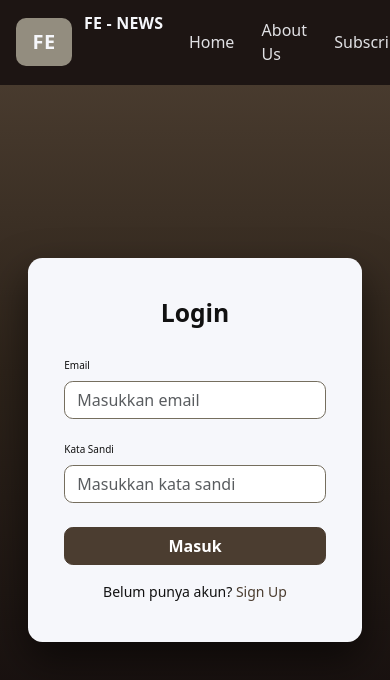
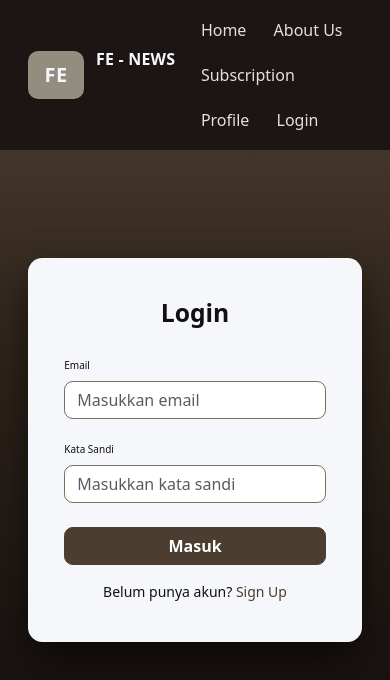
Before and after one commit to SamanthaOC-untar/uas-FENEWS, a Next.js app: page /login in a window 390 px wide. Shown: the top 680 px of the page. Built offline with nearby package versions, Linux system fonts and the light colour scheme.

Commit message:
header bootstrap

```diff
--- a/app/styles/header.module.css
+++ b/app/styles/header.module.css
@@ -5,23 +5,26 @@
   padding: 0.75rem 1rem;
   font-size: 1rem;
   position: fixed;
-  top: 0; left: 0; right: 0;
+  top: 0;
+  left: 0;
+  right: 0;
   z-index: 1000;
 }
 
+/* container bootstrap + layout flex */
 .inner {
   max-width: 1100px;
   margin: 0 auto;
   display: flex;
-  align-items: right;
+  align-items: center;      /* sebelumnya "right" (tidak valid), diganti center */
+  justify-content: space-between;
   gap: 1rem;
-  justify-content: space-between;
 }
 
 /* BRAND: grid 2 kolom — kiri logo, kanan title+tagline */
 .brand {
   display: grid;
-  grid-template-columns: auto 1fr;   /* ~setengah-setengah */
+  grid-template-columns: auto 1fr;
   grid-template-rows: auto auto;
   align-items: center;
   gap: 0.25rem 0.75rem;
@@ -33,18 +36,18 @@
 /* LOGO kotak rounded, FE di tengah */
 .logo {
   grid-column: 1 / 2;
-  grid-row: 1 / 3;                 /* logo span 2 baris */
+  grid-row: 1 / 3;
   display: flex;
   align-items: center;
   justify-content: center;
   background-color: var(--color-page-bg);
-  border-radius: 10px;             /* agak rounded */
-  min-width: 56px;                 /* bikin terasa besar */
+  border-radius: 10px;
+  min-width: 56px;
   min-height: 48px;
   padding: 4px 10px;
   font-weight: 800;
-  font-size: 1.25rem;              /* besar */
-  letter-spacing: .5px;
+  font-size: 1.25rem;
+  letter-spacing: 0.5px;
 }
 
 /* TITLE di kanan logo, baris 1 */
@@ -53,7 +56,7 @@
   grid-row: 1 / 2;
   font-weight: 700;
   font-size: 1.05rem;
-  letter-spacing: .2px;
+  letter-spacing: 0.2px;
   white-space: nowrap;
 }
 
@@ -72,17 +75,18 @@
   gap: 0.75rem;
 }
 
-.nav a {
+/* kasih class khusus link nav supaya gampang dipakai di JSX */
+.navLink {
   color: var(--color-foreground);
   text-decoration: none;
   padding: 0.4rem 0.6rem;
   border-radius: 0.5rem;
   opacity: 0.9;
-  transition: background-color .2s ease, opacity .2s ease;
+  transition: background-color 0.2s ease, opacity 0.2s ease;
 }
 
-.nav a:hover,
-.nav a:focus {
+.navLink:hover,
+.navLink:focus {
   background-color: rgba(255, 255, 255, 0.12);
   opacity: 1;
   outline: none;
@@ -90,8 +94,19 @@
 
 /* Responsif */
 @media (max-width: 640px) {
-  .brand { grid-template-columns: 56px 1fr; } /* jaga proporsi */
-  .title { font-size: 1rem; }
-  .tagline { display: none; }
-  .nav { gap: 0.5rem; }
+  .brand {
+    grid-template-columns: 56px 1fr;
+  }
+
+  .title {
+    font-size: 1rem;
+  }
+
+  .tagline {
+    display: none;
+  }
+
+  .nav {
+    gap: 0.5rem;
+  }
 }
--- a/components/header.tsx
+++ b/components/header.tsx
@@ -1,25 +1,48 @@
-import React from "react";
-import styles from "../app/styles/header.module.css";
+'use client';
 
-
+import React from 'react';
+import Link from 'next/link';
+import { Container, Nav } from 'react-bootstrap';
+import styles from '../app/styles/header.module.css';
 
 export function Header() {
   return (
     <header className={styles.header}>
-      <div className={styles.inner}>
-        <a href="/" className={styles.brand} aria-label="Minmin Jaya Bakery Home">
+      <Container className={styles.inner}>
+        {/* Brand kiri */}
+        <Link
+          href="/"
+          className={styles.brand}
+          aria-label="FE - NEWS Home"
+        >
           <span className={styles.logo}>FE</span>
           <span className={styles.title}>FE - NEWS</span>
-          <span className={styles.tagline}> Fast &amp; Accurate </span>
-        </a>
-        <nav className={styles.nav} aria-label="Main navigation">
-         <a href="/">Home</a>
-                <a href="/aboutus.html">About Us</a>
-                <a href="/subscription.html">Subscription</a>
-                <a href="/profile.html">Profile</a>
-                <a href="/login.html">Login</a>
-        </nav>
-      </div>
+          <span className={styles.tagline}>Fast &amp; Accurate</span>
+        </Link>
+
+        {/* Nav kanan pakai react-bootstrap */}
+        <Nav
+          as="nav"
+          aria-label="Main navigation"
+          className={styles.nav}
+        >
+          <Link href="/" className={styles.navLink}>
+            Home
+          </Link>
+          <Link href="/aboutus" className={styles.navLink}>
+            About Us
+          </Link>
+          <Link href="/subscription" className={styles.navLink}>
+            Subscription
+          </Link>
+          <Link href="/profile" className={styles.navLink}>
+            Profile
+          </Link>
+          <Link href="/login" className={styles.navLink}>
+            Login
+          </Link>
+        </Nav>
+      </Container>
     </header>
   );
 }
```
